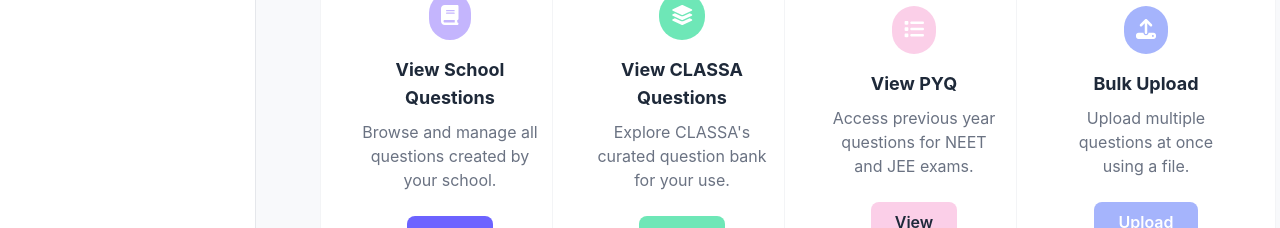
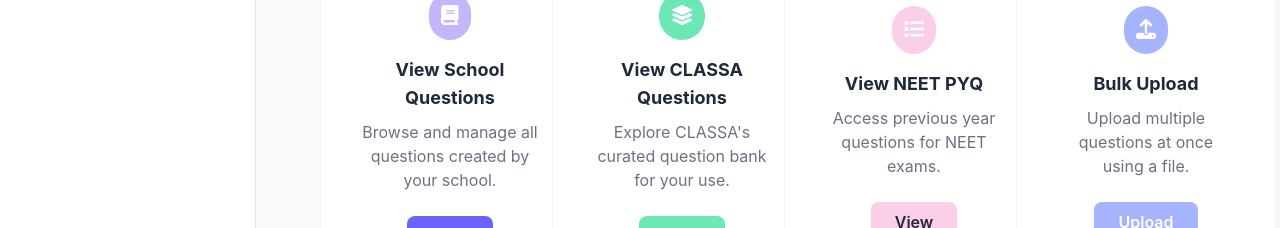
Before and after one commit to SRK005/classa-, a Next.js app: page /assessment-question-bank/question-bank in a window 1280 px wide. Shown: the part 483-711 px from the top of the page. Built offline with nearby package versions, Linux system fonts and the light colour scheme; no server answers; the database is empty; sample sign-in values are in the browser's storage.

Commit message:
PYQ NEET

```diff
--- a/app/assessment-question-bank/pyq/page.tsx
+++ b/app/assessment-question-bank/pyq/page.tsx
@@ -13,7 +13,7 @@
       <main className="flex-1 bg-[#F8F9FB] flex flex-col items-center justify-center p-8 md:p-12 xl:p-16">
         <h1 className="text-3xl font-bold text-[#6C63FF] mb-2">Previous Year Questions (PYQ)</h1>
         <p className="text-gray-500 mb-10">Select NEET or JEE to view previous year questions.</p>
-        <div className="grid grid-cols-1 md:grid-cols-2 gap-12 w-full max-w-4xl">
+        <div className="grid grid-cols-1 md:grid-cols-1 gap-12 w-full max-w-4xl">
           {/* NEET PYQ Card */}
           <div className="bg-white border border-gray-100 rounded-2xl p-10 flex flex-col items-center">
             <div className="bg-[#A5B4FC] p-4 rounded-full mb-6">
@@ -23,7 +23,7 @@
             <p className="text-gray-500 text-center mb-6">Browse and practice previous year NEET questions.</p>
             <button className="bg-[#6C63FF] text-white px-6 py-2 rounded-lg font-semibold hover:bg-[#4338CA] transition text-base" onClick={() => router.push('/assessment-question-bank/pyq/neet')}>View NEET PYQ</button>
           </div>
-          {/* JEE PYQ Card */}
+          {/* JEE PYQ Card
           <div className="bg-white border border-gray-100 rounded-2xl p-10 flex flex-col items-center">
             <div className="bg-[#6EE7B7] p-4 rounded-full mb-6">
               <FontAwesomeIcon icon={faBookOpen} className="text-2xl text-white" />
@@ -31,7 +31,7 @@
             <h2 className="font-bold text-xl text-gray-800 mb-2">JEE PYQ</h2>
             <p className="text-gray-500 text-center mb-6">Browse and practice previous year JEE questions.</p>
             <button className="bg-[#6EE7B7] text-white px-6 py-2 rounded-lg font-semibold hover:bg-[#059669] transition text-base" onClick={() => router.push('/assessment-question-bank/pyq/jee')}>View JEE PYQ</button>
-          </div>
+          </div> */}
         </div>
       </main>
     </div>
--- a/app/assessment-question-bank/question-bank/page.tsx
+++ b/app/assessment-question-bank/question-bank/page.tsx
@@ -178,8 +178,8 @@
             <div className="bg-[#FBCFE8] p-3 rounded-full mb-4">
               <FontAwesomeIcon icon={faList} className="text-xl text-white" />
             </div>
-            <h2 className="font-bold text-lg text-gray-800 mb-2 text-center">View PYQ</h2>
-            <p className="text-gray-500 text-center mb-6">Access previous year questions for NEET and JEE exams.</p>
+            <h2 className="font-bold text-lg text-gray-800 mb-2 text-center">View NEET PYQ</h2>
+            <p className="text-gray-500 text-center mb-6">Access previous year questions for NEET exams.</p>
             <button className="bg-[#FBCFE8] text-gray-800 px-6 py-2 rounded-lg font-semibold hover:bg-[#F472B6] transition text-base" onClick={() => router.push('/assessment-question-bank/pyq')}>View</button>
           </div>
           {/* Bulk Upload */}
```
